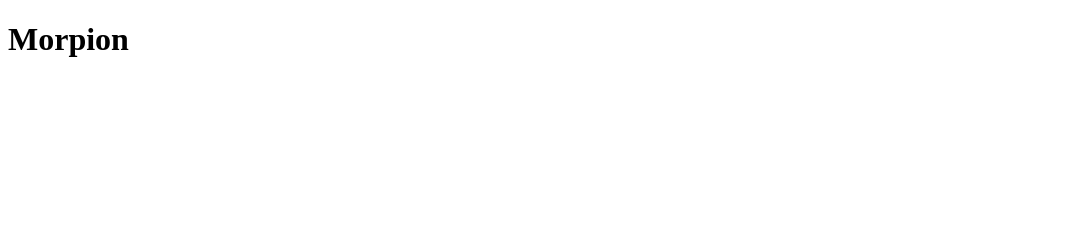
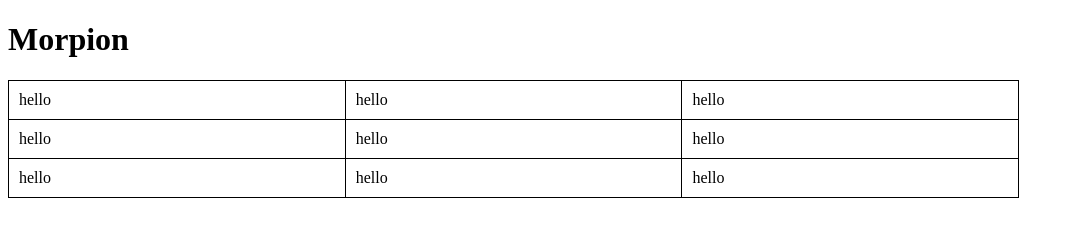
Before and after one commit to sbonnard/Morpion, a plain HTML site: page index.html in a window 1280 px wide. Shown: the whole page, without its empty margins (0-1074 px from the left). Drawn offline with Linux system fonts and the light colour scheme.

Commit message:
board creation

```diff
--- a/css/style.css
+++ b/css/style.css
@@ -0,0 +1,8 @@
+.table{
+    border-collapse: collapse ;
+    width: 80%;
+}
+.table td {
+    border : 1px solid black;
+    padding: 10px;
+}
--- a/index.html
+++ b/index.html
@@ -1,5 +1,5 @@
 <!DOCTYPE html>
-<html lang="en">
+<html lang="fr">
 
 <head>
     <meta charset="UTF-8">
@@ -14,7 +14,23 @@
     </header>
     <main>
         <section class="">
-
+<table class="table">
+    <tr class="line">
+        <td class="">hello</td>
+        <td>hello</td>
+        <td>hello</td>
+    </tr>
+    <tr  class="line">
+        <td>hello</td>
+        <td>hello</td>
+        <td>hello</td>
+    </tr>
+    <tr  class="line">
+        <td>hello</td>
+        <td>hello</td>
+        <td>hello</td>
+    </tr>
+</table>
         </section>
     </main>
 </body>
```
